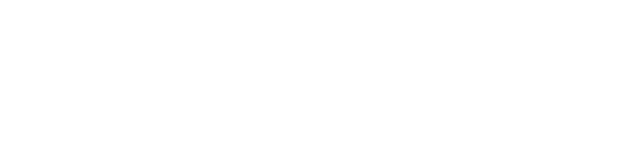
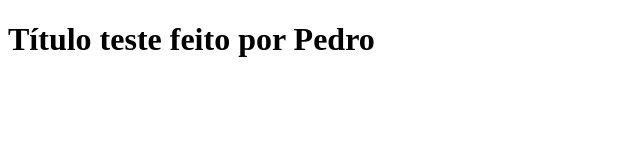
Before and after one commit to phtrevisani/GIT, a plain HTML site: page aula-git-essencial/index.html in a window 1280 px wide. Shown: the whole page, without its empty margins (0-640 px from the left). Drawn offline with Linux system fonts and the light colour scheme.

```diff
--- a/aula-git-essencial/index.html
+++ b/aula-git-essencial/index.html
@@ -7,5 +7,7 @@
 </head>
 <body>
 
+    <h1>Título teste feito por Pedro</h1>
+
 </body>
 </html>
```
